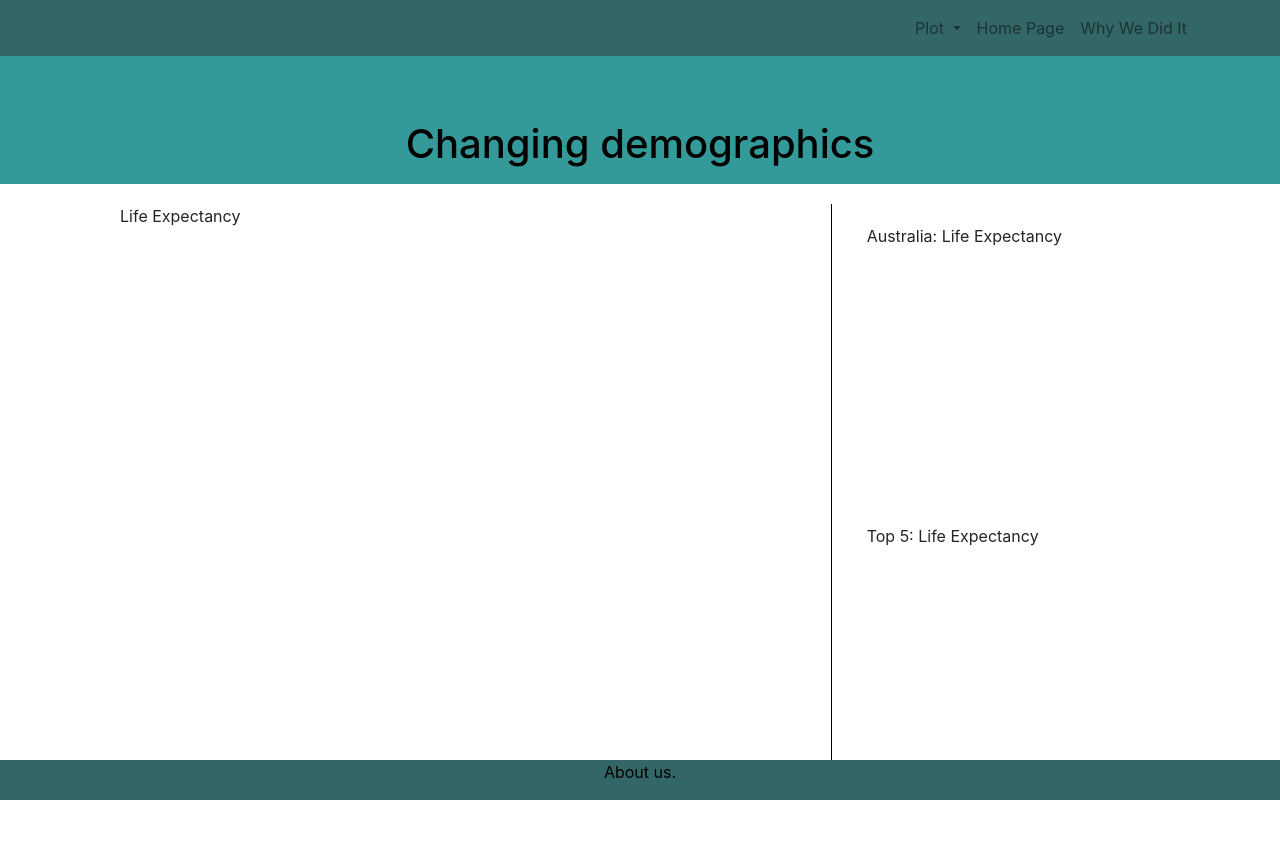
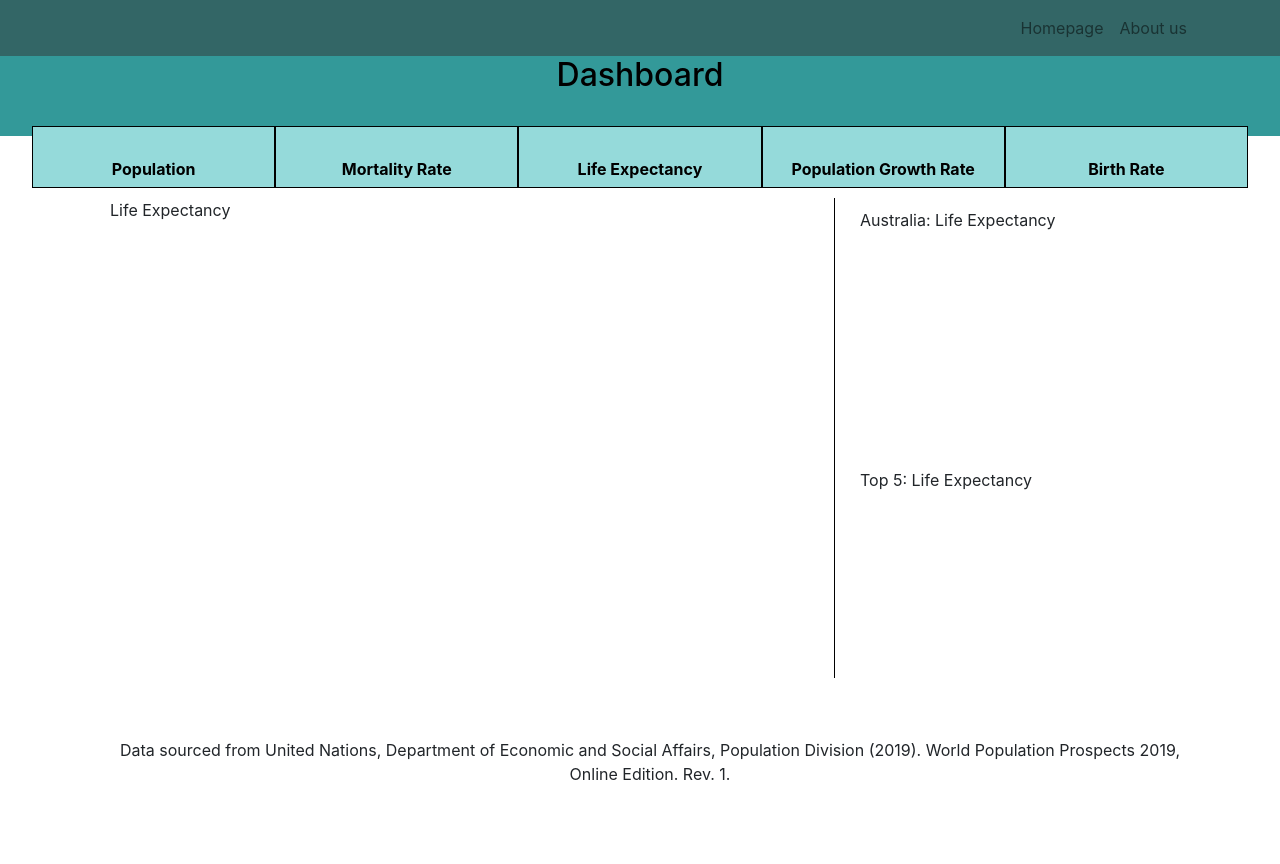
Before and after one commit to YannChye/noPreferenceInCamelCase, a Flask app: template 03_dashboard/templates/landing_page.html in a window 1280 px wide. After the commit the page ends 780 px from the top, so only its background shows below. Run offline with Flask 2, Linux system fonts and the light colour scheme; the template is opened without the code that fills it, so the values that code supplies are empty; some libraries are stand-ins or nearby versions.

Commit message:
about us and landing page

```diff
--- a/03_dashboard/static/css/style.css
+++ b/03_dashboard/static/css/style.css
@@ -25,11 +25,15 @@
   border-radius: 0 !important;
 }
 
+#teammembers {
+  height: 10vh;
+}
+
 div.row {
   margin: 10px;
   border: 0px 1px 1px 1px solid #ccc;
   float: left;
-  padding: 10px;
+  padding: 0px;
   text-align: left;
   width: 100%;
   height: auto;
@@ -45,21 +49,21 @@ div.row {
 }
 
 #left {
-  height: 70vh;
+  height: 60vh;
   border:1px #000000;
   display: block;
-  column-span: 8;
+  column-span: 6;
 }
 
 #top-right {
-  height: 35vh;
+  height: 30vh;
   border:1px #000000;
   display: block;
 }
 
 #bottom-right {
 
-  height: 35vh;
+  height: 30vh;
   border:1px #000000;
   display: block;
 }
@@ -70,13 +74,15 @@ a {
 }
 
 .footer {
-  position: fixed;
-  left: 0;
+  position: relative;
+  padding: 10px 10px 0px 10px;
   bottom: 0;
   width: 100%;
-  background-color: #336666;
-  color: #000000;
-  text-align: center;
+  /* Height of the footer*/
+  height: 30px;
+  background:#336666;
+  font-size: smaller;
+  color: #FFFFFF;
 }
 
 .legend {
@@ -123,20 +129,20 @@ a {
   top:-10px
 }
 
-h1 {
+h1,h2 {
   text-align: center;
 }
 
 .factorButton {
-  background:#e1f5db;
-  border: 1px solid #1d79b4;
+  background: #95dada;
+  border: 1px solid #000000;
   font-weight:bold;
   color: black;
-  padding: 10px 24px;
+  padding: 30px 24px;
   cursor: pointer;
   float: left; /* Float the buttons side by side */
   width:20%;
-  height:50px;
+  height:60px;
 }
 
 .btn-group button:not(:last-child) {
--- a/03_dashboard/templates/landing_page.html
+++ b/03_dashboard/templates/landing_page.html
@@ -22,46 +22,37 @@
             </button>
 
             <div class="collapse navbar-collapse" id="navbarSupportedContent">
-                <!--tells bootstrap what to put in drop down menu -->
+                <!-- tells bootstrap what to put in drop down menu  -->
                 <ul class="navbar-nav ml-auto">
-                    <!--puts menu items to right of navbar-brand -->
-                    <li class="nav-item dropdown">
-                        <a class="nav-link dropdown-toggle" href="#" id="navbardropdown" data-toggle="dropdown">
-                            Plot
-                        </a>
-                        <div class="dropdown-menu">
-                            <a class="dropdown-item" href="Life_expectancy.html">Life Expectancy</a>
-                            <a class="dropdown-item" href="Crude_death.html">Crude Death</a>
-                            <a class="dropdown-item" href="Crude_birth.html">Crude Birth</a>
-                            <a class="dropdown-item" href="Population_growth.html">Population Growth</a>
-                            <a class="dropdown-item" href="age.html">Age(mortality)</a>
-                        </div>
+                    <!-- puts menu items to right of navbar-brand  -->
+                    <li class="nav-item">
+                        <a class="nav-link" href="landing_page.html">Homepage</a>
                     </li>
                     <li class="nav-item">
-                        <a class="nav-link" href="landing_page.html">Home Page</a>
-                    </li>
-                    <li class="nav-item">
-                        <a class="nav-link" href="our_team.html">Why We Did It</a>
+                        <a class="nav-link" href="about.html">About us</a>
                     </li>
                 </ul>
             </div>
         </div>
     </nav>
-    </div>
 
+    <div class="jumbotron vertical-center" style="padding-top:0px">
+        <div class="container text-center" id="landing">
+            <h2><a href="index.html" style="font-display: top;">Dashboard</a></h2><br>
+        </div>
 
-    <div class="jumbotron vertical-center">
-        <div class="container text-center" id="landing">
-            <h1><a href="index.html" >Changing demographics</a></h1><br>
+        <div class=“btn-group”>
+            <button class="factorButton vertical-center" onclick="optionChanged(this)">Population</button>
+            <button class="factorButton" onclick="optionChanged(this)">Mortality Rate</button>
+            <button class="factorButton" onclick="optionChanged(this)">Life Expectancy</button>
+            <button class="factorButton" onclick="optionChanged(this)">Population Growth Rate</button>
+            <button class="factorButton" onclick="optionChanged(this)">Birth Rate</button>
         </div>
     </div>
 
-
-
-
     <div class="container">
         <div class="row borders">
-            <div class="col-lg-8" id="left" style="padding-right:20px; border-right: 1px solid #000000;">
+            <div class="col-lg-8 .d-block" id="left" style="padding-right:20px; border-right: 1px solid #000000;">
                 Life Expectancy
             </div>
             <div class="col-lg-4">
@@ -71,9 +62,9 @@
         </div>
     </div>
 
-    <div class="row">
-        <div class="footer">
-            <p>About us.</p>
+    <div class="row" id="footer">
+        <div class="container text-center">
+            <p> Data sourced from United Nations, Department of Economic and Social Affairs, Population Division (2019). World Population Prospects 2019, Online Edition. Rev. 1.</p>
         </div>
     </div>
 
```
Also changed, not shown: 03_dashboard/templates/about.html (added, +121 -0 lines).
